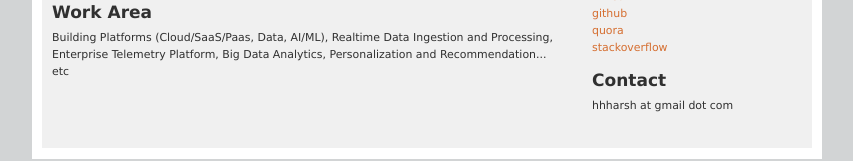
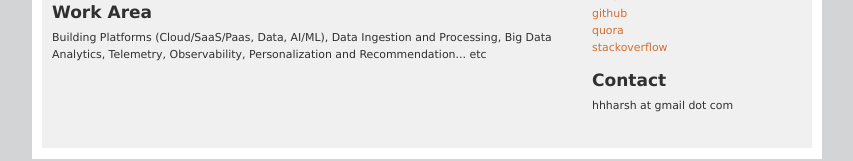
Before and after one commit to harsha/harsha.github.io, a plain HTML site: page index.html in a window 1280 px wide. Shown: the part 262-423 px from the top of the page, without its empty margins (213-1066 px from the left). Drawn offline with Linux system fonts and the light colour scheme.

Commit message:
Update index.html

```diff
--- a/index.html
+++ b/index.html
@@ -32,7 +32,7 @@
 
 <h2>Work Area</h2>
 
-<p>Building Platforms (Cloud/SaaS/Paas, Data, AI/ML), Realtime Data Ingestion and Processing, Enterprise Telemetry Platform, Big Data Analytics, Personalization and Recommendation... etc</p>
+<p>Building Platforms (Cloud/SaaS/Paas, Data, AI/ML), Data Ingestion and Processing, Big Data Analytics, Telemetry, Observability, Personalization and Recommendation... etc</p>
 </div>
 
 <div class="doubleright">
```
